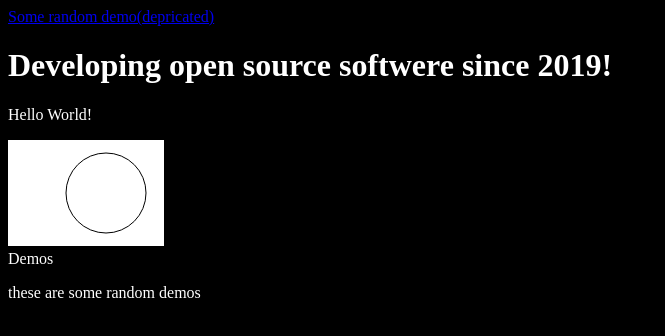
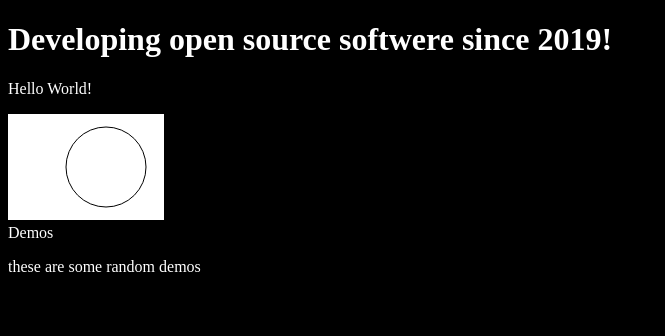
Before and after one commit to Animegod8/memesite-darkmode, a plain HTML site: page index.html in a window 1280 px wide. Shown: the whole page, without its empty margins (0-665 px from the left). Drawn offline with Linux system fonts and the light colour scheme.

Commit message:
Remove some line

```diff
--- a/index.html
+++ b/index.html
@@ -3,7 +3,6 @@
 <html>
   <title>Insert Website Title here</title>
    <link rel="stylesheet" href="style.css">
-    <a href="demo.html">Some random demo(depricated)</a>
     <body>
       <h1>Developing open source softwere since 2019!</h1>
       <p>Hello World!</p>
```
